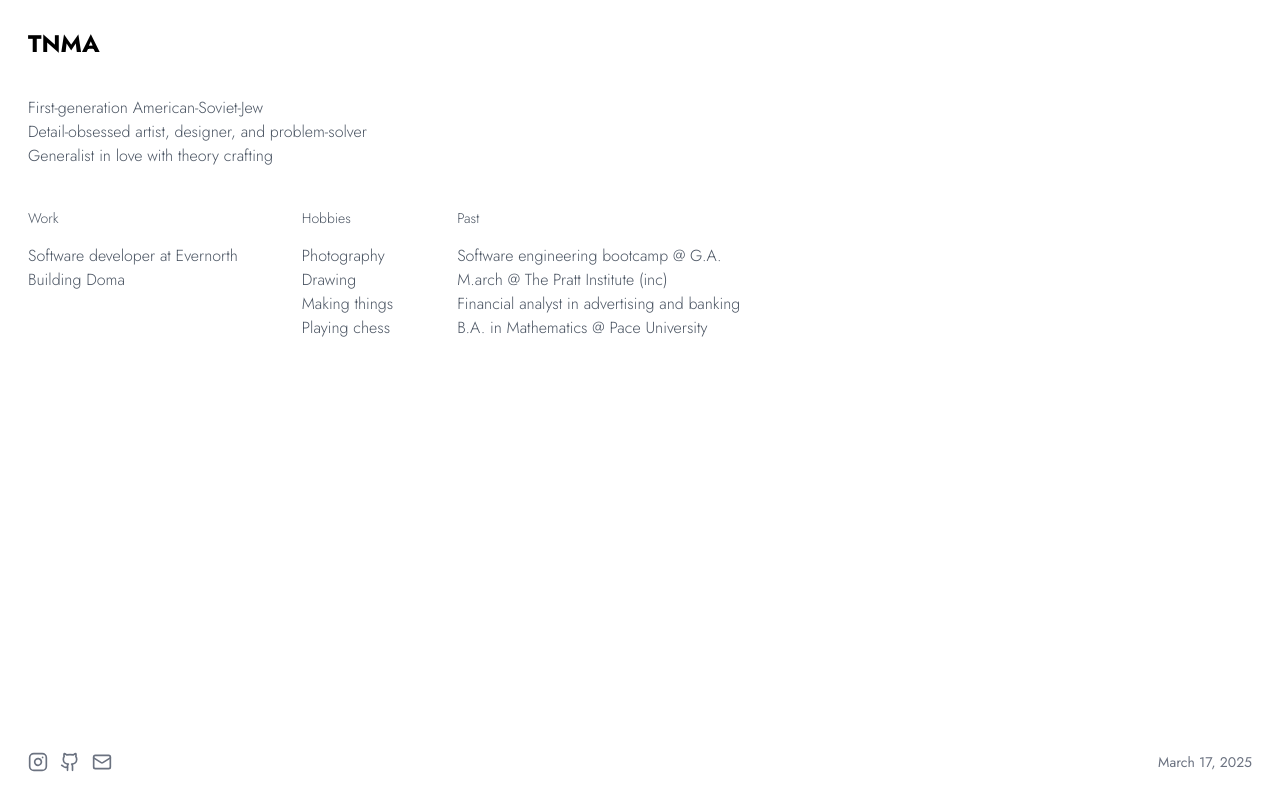
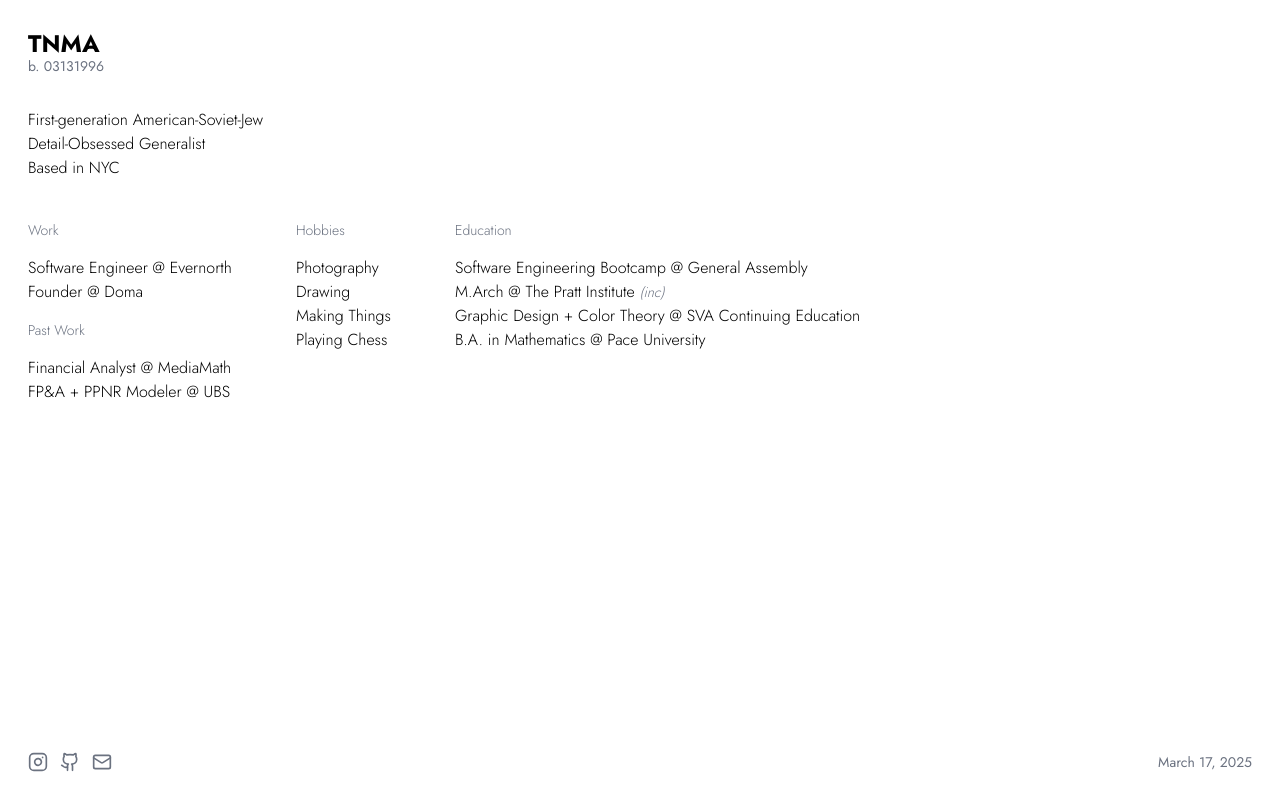
Before and after one commit to TheBerlinMan/tnma-me, a Next.js app: page /home in a window 1280 px wide. Built offline with nearby package versions, Linux system fonts and the light colour scheme; no server answers.

Commit message:
update landing

```diff
--- a/app/(root)/home/page.tsx
+++ b/app/(root)/home/page.tsx
@@ -43,32 +43,42 @@ const Home = () => {
 
   return (
     <div className="flex flex-col gap-6 fade-in">
-      <div className="text-gray-600 mt-2 font-light">
+      <div className="text-sm text-gray-500 -mt-8">
+        {/* <p>based in NYC</p> */}
+        <p>b. 03131996</p>
+      </div>
+      <div className="font-light mt-2 font-light">
         <p>First-generation American-Soviet-Jew</p>
-        <p>Detail-obsessed artist, designer, and problem-solver</p>
-        <p>Generalist in love with theory crafting</p>
+        {/* <p>Artist & Designer</p> */}
+        {/* <p>Detail-obsessed generalist</p> */}
+        <p>Detail-Obsessed Generalist</p>
+        {/* <p>Generalist in love with theory crafting</p> */}
+        <p>Based in NYC</p>
       </div>
 
-      <div className="text-gray-600 mt-4 font-light">
+
+      <div className=" mt-4 font-light">
         <div className="flex gap-16">
           <div className="flex flex-col">
-            <div className="text-sm font-light mb-4">Work</div>
-            <div>Software developer at Evernorth</div>
-            <div>Building Doma</div>
+            <div className="text-sm font-light mb-4 text-gray-500">Work</div>
+            <div>Software Engineer @ Evernorth</div>
+            <div>Founder @ Doma</div>
+            <div className="text-sm font-light my-4 text-gray-500">Past Work</div>
+            <div>Financial Analyst @ MediaMath</div>
+            <div>FP&A + PPNR Modeler @ UBS</div>
           </div>
           <div className="flex flex-col">
-            <div className="text-sm font-light mb-4">Hobbies</div>
+            <div className="text-sm font-light mb-4 text-gray-500">Hobbies</div>
             <div>Photography</div>
             <div>Drawing</div>
-            <div>Making things</div>
-            <div>Playing chess</div>
+            <div>Making Things</div>
+            <div>Playing Chess</div>
           </div>
           <div className="flex flex-col">
-            <div className="text-sm font-light mb-4">Past</div>
-            <div>Software engineering bootcamp @ G.A.</div>
-            <div>M.arch @ The Pratt Institute <span className="inline">(inc)</span></div>
-            <div>Financial analyst in advertising and banking
-            </div>
+            <div className="text-sm font-light mb-4 text-gray-500">Education</div>
+            <div>Software Engineering Bootcamp @ General Assembly</div>
+            <div>M.Arch @ The Pratt Institute <span className="text-sm text-gray-500 italic">(inc)</span></div>
+            <div>Graphic Design + Color Theory @ SVA Continuing Education</div>
             <div>B.A. in Mathematics @ Pace University</div>
           </div>
         </div>
--- a/app/page.tsx
+++ b/app/page.tsx
@@ -37,7 +37,7 @@ export default function Home() {
             onClick={handleClick}
             className="flex items-center justify-center w-32 h-32 rounded-full z-10"
           >
-            <span className={`text-xl font-bold text-black
+            <span className={`text-xl font-bold text-white
               ${isTransitioning ? 'animate-fade-out' : ''}`}>
               TNMA
             </span>
```
